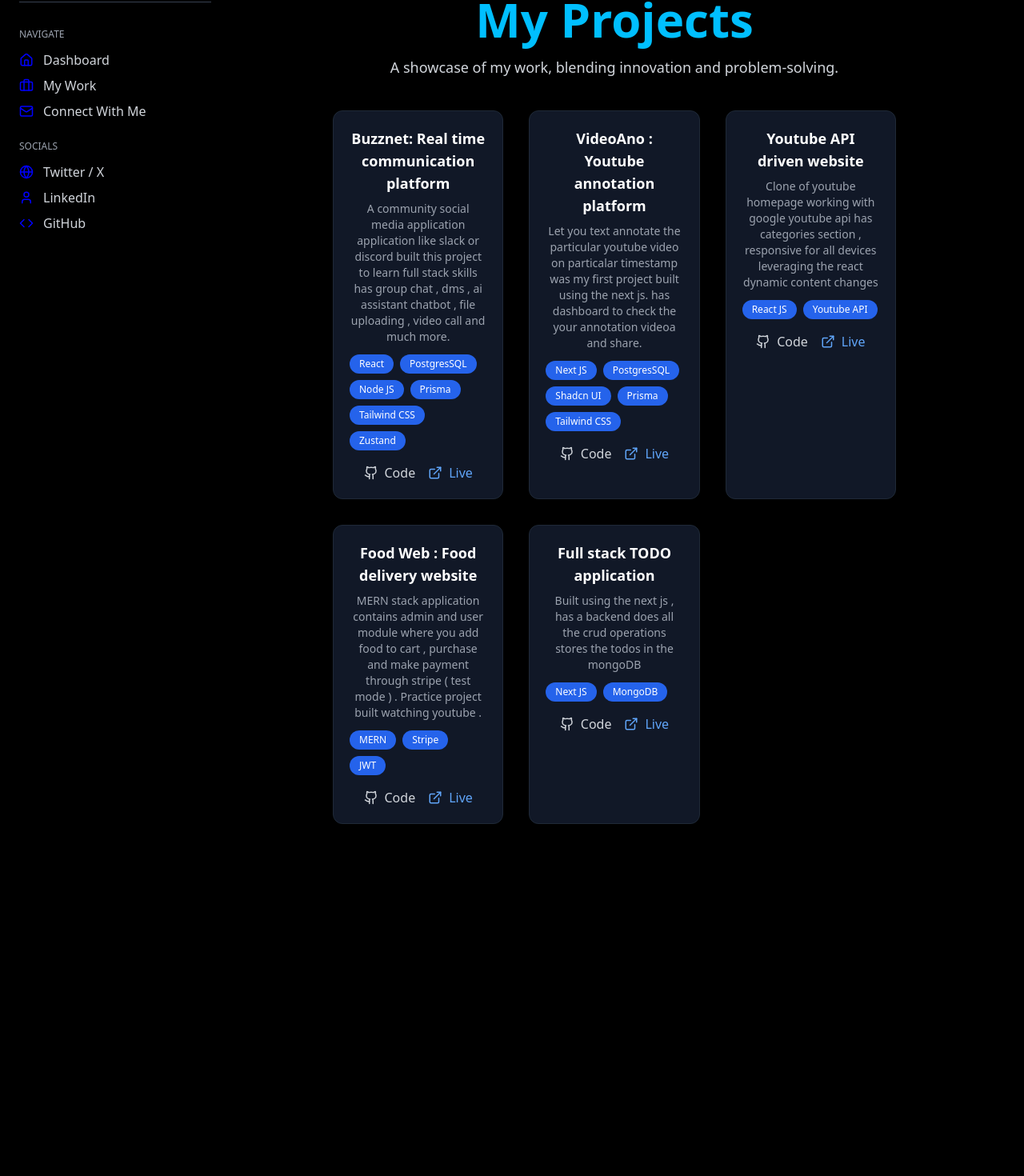
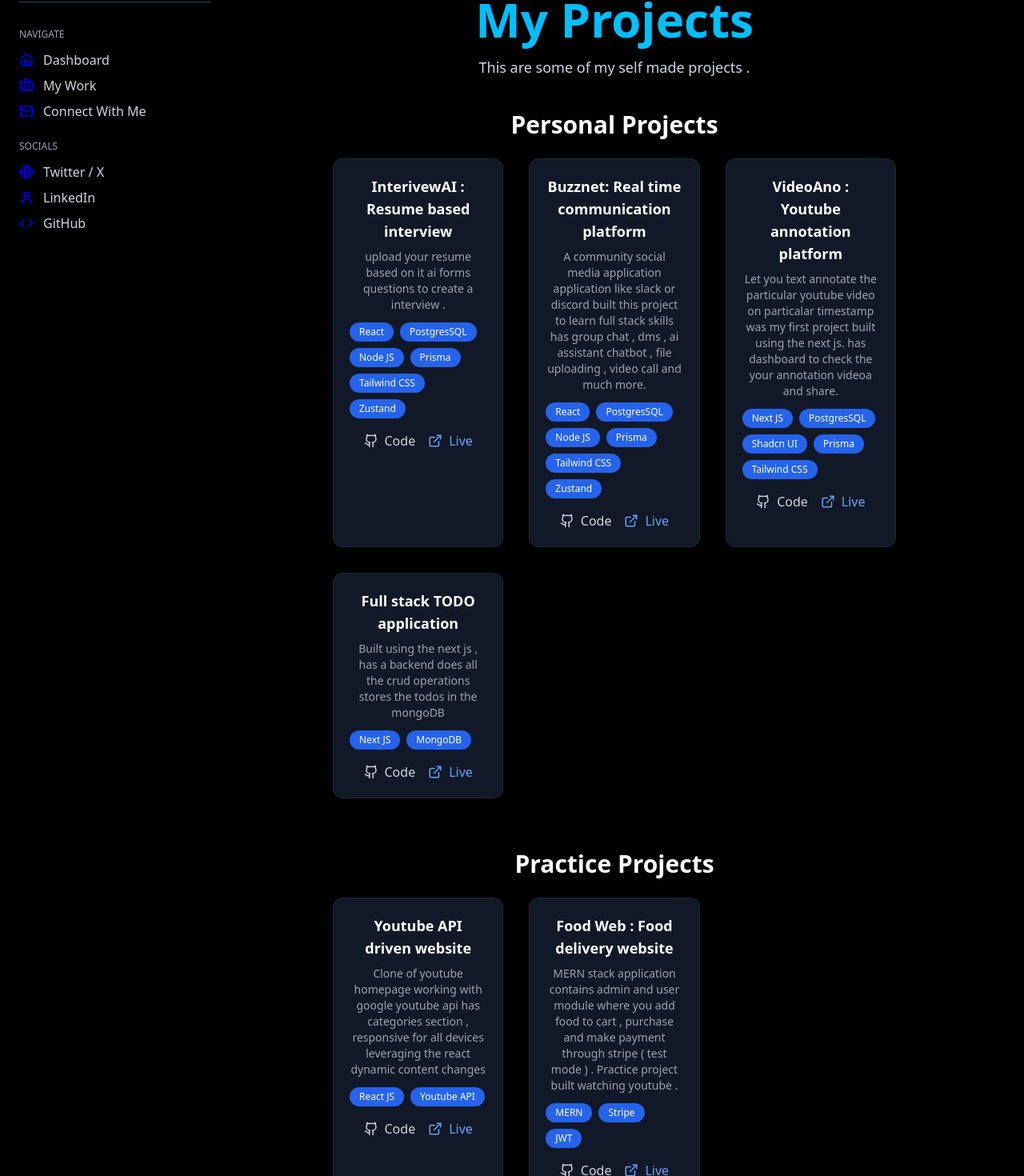
Before and after one commit to JashwanthSPoojary/my_portfolio, a Next.js app: page /projects in a window 1280 px wide. Shown: the part 102-1572 px from the top of the page at 80% size. Before the commit the page ends 1228 px from the top, so only its background shows below. Built offline with nearby package versions, Linux system fonts and the light colour scheme.

Commit message:
changed projects section layout

```diff
--- a/app/projects/page.tsx
+++ b/app/projects/page.tsx
@@ -5,9 +5,25 @@ import { motion } from "framer-motion";
 import Link from "next/link";
 
 // Sample project data
-const projects = [
+const personalProjects = [
   {
     id: 1,
+    title: "InterivewAI : Resume based interview",
+    description:
+      "upload your resume based on it ai forms questions to create a interview .",
+    tags: [
+      "React",
+      "PostgresSQL",
+      "Node JS",
+      "Prisma",
+      "Tailwind CSS",
+      "Zustand",
+    ],
+    githubUrl: "https://github.com/JashwanthSPoojary/Ai-Interview-simulation",
+    liveUrl: "https://interviewai.jashwanth.me",
+  },
+  {
+    id: 2,
     title: "Buzznet: Real time communication platform",
     description:
       "A community social media application application like slack or discord built this project to learn full stack skills has group chat , dms , ai assistant chatbot , file uploading , video call and much more.",
@@ -23,7 +39,7 @@ const projects = [
     liveUrl: "https://buzznet.me",
   },
   {
-    id: 2,
+    id: 3,
     title: "VideoAno : Youtube annotation platform",
     description:
       "Let you text annotate the particular youtube video on particalar timestamp was my first project built using the next js. has dashboard to check the your annotation videoa and share.",
@@ -32,7 +48,20 @@ const projects = [
     liveUrl: "https://videoano.jashwanth.me",
   },
   {
-    id: 3,
+    id: 6,
+    title: "Full stack TODO application",
+    description:
+      "Built using the next js , has a backend does all the crud operations stores the todos in the mongoDB",
+    tags: ["Next JS", "MongoDB"],
+    githubUrl:
+      "https://github.com/JashwanthSPoojary/Full-Stack-Next-JS-TODO-List",
+    liveUrl: "https://full-stack-next-js-todo-list.vercel.app/",
+  },
+];
+
+const practiceProjects = [
+  {
+    id: 4,
     title: "Youtube API driven website",
     description:
       "Clone of youtube homepage working with google youtube api has categories section , responsive for all devices leveraging the react dynamic content changes",
@@ -41,23 +70,13 @@ const projects = [
     liveUrl: "https://youtube-clone-using-api.vercel.app/",
   },
   {
-    id: 4,
+    id: 5,
     title: "Food Web : Food delivery website",
     description:
       "MERN stack application contains admin and user module where you add food to cart , purchase and make payment through stripe ( test mode ) . Practice project built watching youtube . ",
     tags: ["MERN", "Stripe", "JWT"],
     githubUrl: "https://github.com/JashwanthSPoojary/food-web",
     liveUrl: "https://food-web-frontend-p745.onrender.com",
-  },
-  {
-    id: 5,
-    title: "Full stack TODO application",
-    description:
-      "Built using the next js , has a backend does all the crud operations stores the todos in the mongoDB",
-    tags: ["Next JS", "MongoDB"],
-    githubUrl:
-      "https://github.com/JashwanthSPoojary/Full-Stack-Next-JS-TODO-List",
-    liveUrl: "https://full-stack-next-js-todo-list.vercel.app/",
   },
 ];
 
@@ -85,17 +104,26 @@ export default function Projects() {
         transition={{ duration: 1, delay: 0.4 }}
         className="text-lg text-gray-300 mb-10"
       >
-        A showcase of my work, blending innovation and problem-solving.
+        This are some of my self made projects .
       </motion.p>
 
-      {/* Project Grid */}
+      {/* Personal Projects */}
+      <motion.h2
+        initial={{ opacity: 0, y: 20 }}
+        animate={{ opacity: 1, y: 0 }}
+        transition={{ duration: 0.8, delay: 0.5 }}
+        className="text-3xl font-bold text-white mb-6"
+      >
+        Personal Projects
+      </motion.h2>
+
       <motion.div
         initial={{ opacity: 0, scale: 0.9 }}
         animate={{ opacity: 1, scale: 1 }}
         transition={{ duration: 0.6, delay: 0.6 }}
-        className="grid grid-cols-1 sm:grid-cols-2 lg:grid-cols-3 gap-8"
+        className="grid grid-cols-1 sm:grid-cols-2 lg:grid-cols-3 gap-8 mb-16"
       >
-        {projects.map((project) => (
+        {personalProjects.map((project) => (
           <motion.div
             key={project.id}
             whileHover={{ scale: 1.05 }}
@@ -107,7 +135,6 @@ export default function Projects() {
             </h3>
             <p className="text-gray-400 text-sm mb-3">{project.description}</p>
 
-            {/* Tags */}
             <motion.div
               initial={{ opacity: 0 }}
               animate={{ opacity: 1 }}
@@ -124,7 +151,75 @@ export default function Projects() {
               ))}
             </motion.div>
 
-            {/* Links */}
+            <motion.div
+              initial={{ opacity: 0 }}
+              animate={{ opacity: 1 }}
+              transition={{ duration: 1, delay: 1 }}
+              className="flex justify-center gap-4"
+            >
+              <Link
+                href={project.githubUrl}
+                className="flex items-center gap-2 text-gray-300 hover:text-white transition"
+              >
+                <Github size={18} />
+                <span>Code</span>
+              </Link>
+              <Link
+                href={project.liveUrl}
+                className="flex items-center gap-2 text-blue-400 hover:text-blue-300 transition"
+              >
+                <ExternalLink size={18} />
+                <span>Live</span>
+              </Link>
+            </motion.div>
+          </motion.div>
+        ))}
+      </motion.div>
+
+      {/* Practice Projects */}
+      <motion.h2
+        initial={{ opacity: 0, y: 20 }}
+        animate={{ opacity: 1, y: 0 }}
+        transition={{ duration: 0.8, delay: 0.5 }}
+        className="text-3xl font-bold text-white mb-6"
+      >
+        Practice Projects
+      </motion.h2>
+
+      <motion.div
+        initial={{ opacity: 0, scale: 0.9 }}
+        animate={{ opacity: 1, scale: 1 }}
+        transition={{ duration: 0.6, delay: 0.6 }}
+        className="grid grid-cols-1 sm:grid-cols-2 lg:grid-cols-3 gap-8"
+      >
+        {practiceProjects.map((project) => (
+          <motion.div
+            key={project.id}
+            whileHover={{ scale: 1.05 }}
+            whileTap={{ scale: 0.98 }}
+            className="bg-gray-900 border border-gray-800 rounded-xl p-5 shadow-lg transition-transform"
+          >
+            <h3 className="text-lg font-bold text-white mb-2">
+              {project.title}
+            </h3>
+            <p className="text-gray-400 text-sm mb-3">{project.description}</p>
+
+            <motion.div
+              initial={{ opacity: 0 }}
+              animate={{ opacity: 1 }}
+              transition={{ duration: 0.8, delay: 0.8 }}
+              className="flex flex-wrap gap-2 mb-4"
+            >
+              {project.tags.map((tag) => (
+                <span
+                  key={tag}
+                  className="px-3 py-1 bg-blue-600 text-white text-xs rounded-full"
+                >
+                  {tag}
+                </span>
+              ))}
+            </motion.div>
+
             <motion.div
               initial={{ opacity: 0 }}
               animate={{ opacity: 1 }}
```
